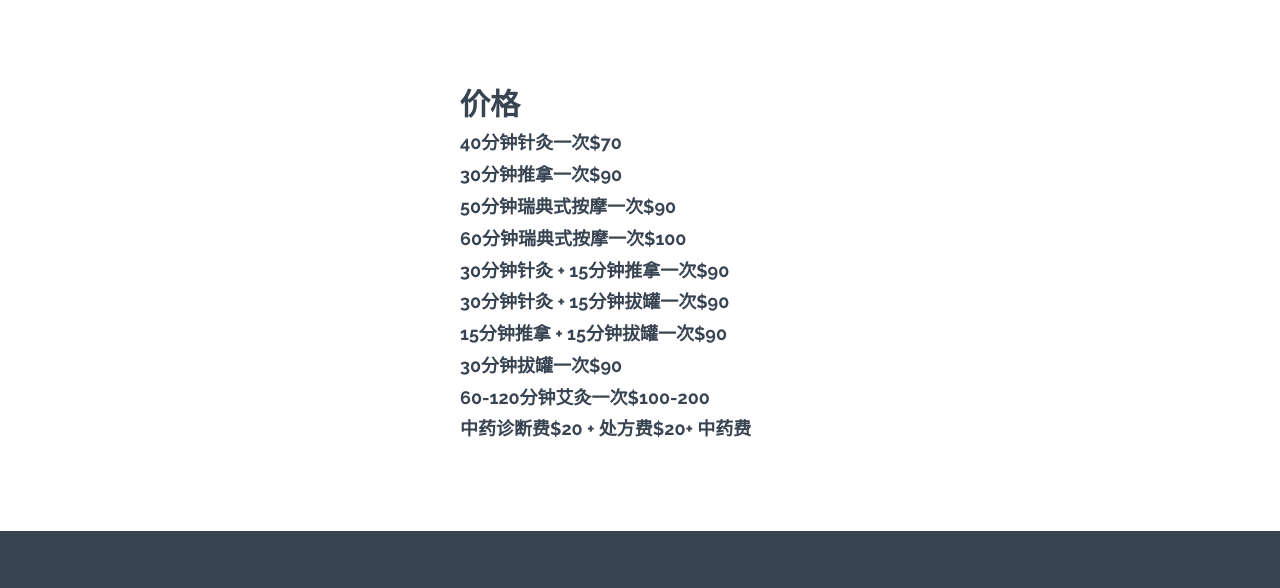
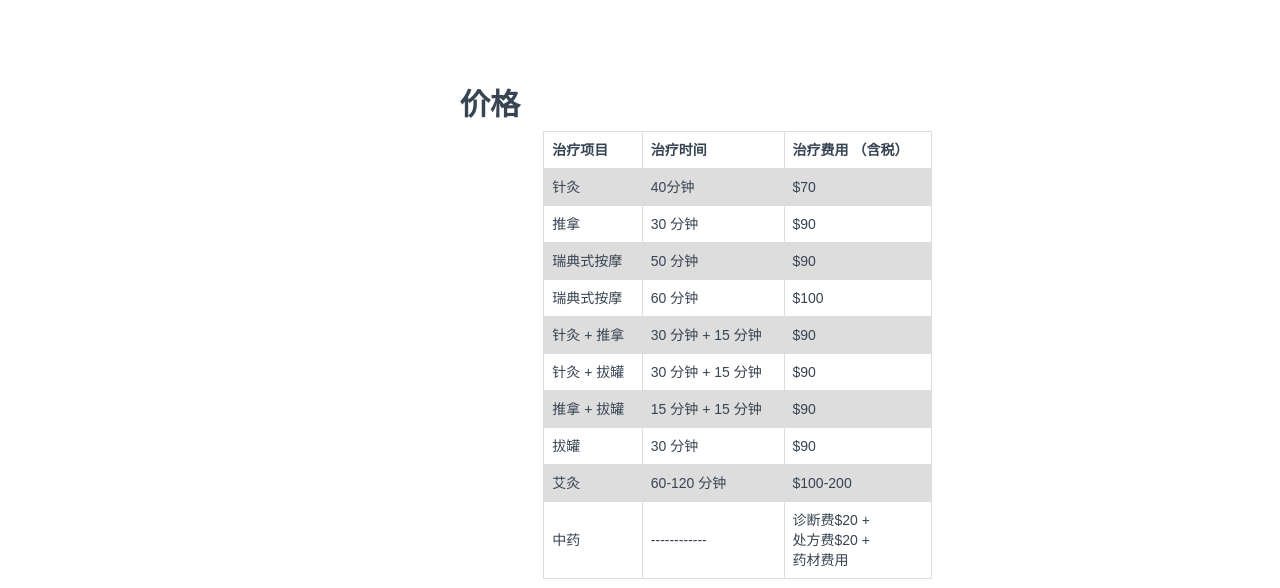
Before and after one commit to jyyae86/BobsRehabWebsite, a plain HTML site: page www.bobsrehabcentre.com/index-chinese.html in a window 1280 px wide. Shown: the part 694-1282 px from the top of the page. Drawn offline with Linux system fonts and the light colour scheme.

Commit message:
Added pricing table for chinese site

```diff
--- a/www.bobsrehabcentre.com/index-chinese.html
+++ b/www.bobsrehabcentre.com/index-chinese.html
@@ -83,16 +83,83 @@
 			<div class="col-md-6 col-md-offset-4">
 
 				<h2>价格</h2>
-				<p><h4>40分钟针灸一次$70</h4></p>
-				<p><h4>30分钟推拿一次$90</h4></p>
-				<p><h4>50分钟瑞典式按摩一次$90</h4></p>
-				<p><h4>60分钟瑞典式按摩一次$100</h4></p>
-				<p><h4>30分钟针灸 + 15分钟推拿一次$90</h4></p>
-				<p><h4>30分钟针灸 + 15分钟拔罐一次$90</h4></p>
-				<p><h4>15分钟推拿 + 15分钟拔罐一次$90</h4></p>
-				<p><h4>30分钟拔罐一次$90</h4></p>
-				<p><h4>60-120分钟艾灸一次$100-200</h4></p>
-				<p><h4>中药诊断费$20 + 处方费$20+ 中药费</h4></p>
+        <style>
+          table {
+            font-family: arial, sans-serif;
+            border-collapse: collapse;
+            width: 70%;
+            margin-left: auto;
+            margin-right: auto;
+            align: center;
+          }
+
+          td, th {
+            border: 1px solid #dddddd;
+            text-align: left;
+            padding: 8px;
+          }
+
+          tr:nth-child(even) {
+            background-color: #dddddd;
+          }
+        </style>
+        <table align="center">
+          <tbody><tr>
+            <th>治疗项目</th>
+            <th>治疗时间</th>
+            <th>治疗费用 （含税）</th>
+          </tr>
+          <tr>
+            <td>针灸</td>
+            <td>40分钟</td>
+            <td>$70</td>
+          </tr>
+          <tr>
+            <td>推拿</td>
+            <td>30 分钟</td>
+            <td>$90</td>
+          </tr>
+          <tr>
+            <td>瑞典式按摩</td>
+            <td>50 分钟</td>
+            <td>$90</td>
+          </tr>
+          <tr>
+            <td>瑞典式按摩</td>
+            <td>60 分钟</td>
+            <td>$100</td>
+          </tr>
+          <tr>
+            <td>针灸 + 推拿</td>
+            <td>30 分钟 + 15 分钟</td>
+            <td>$90</td>
+          </tr>
+          <tr>
+            <td>针灸 + 拔罐</td>
+            <td>30 分钟 + 15 分钟</td>
+            <td>$90</td>
+          </tr>
+          <tr>
+            <td>推拿 + 拔罐</td>
+            <td>15 分钟 + 15 分钟</td>
+            <td>$90</td>
+          </tr>
+          <tr>
+            <td>拔罐</td>
+            <td>30 分钟</td>
+            <td>$90</td>
+          </tr>
+          <tr>
+            <td>艾灸</td>
+            <td>60-120 分钟</td>
+            <td>$100-200</td>
+          </tr>
+          <tr>
+            <td>中药</td>
+            <td>------------</td>
+            <td><div>诊断费$20 + </div> <div>处方费$20 + </div> <div>药材费用</div></td>
+          </tr>
+        </tbody></table>
 			</div>
 		</div>
 	</div>
```
